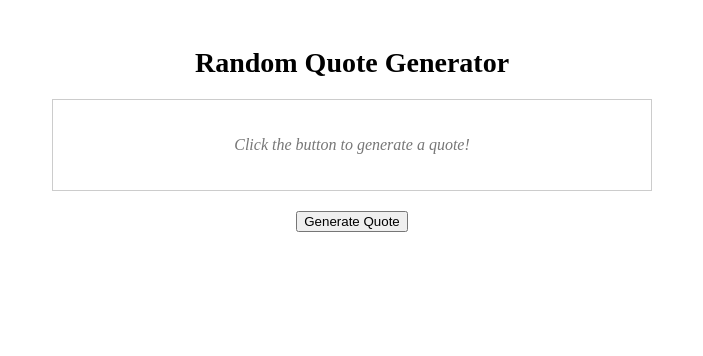
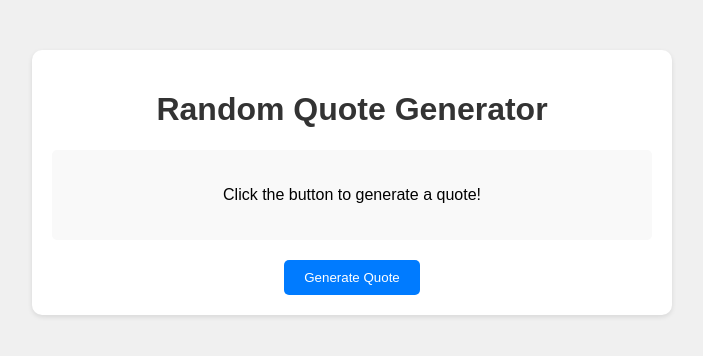
Before and after one commit to benjamin-02/sardis-devops-project, a plain HTML site: page front_end/public/index.html in a window 1280 px wide. Shown: the whole page, without its empty margins (288-991 px from the left). Drawn offline with Linux system fonts and the light colour scheme.

Commit message:
style bugfix & revert the environment variable change

```diff
--- a/front_end/public/script.js
+++ b/front_end/public/script.js
@@ -5,8 +5,9 @@ async function getQuote() {
 
     try {
         // Get backend URL from environment variable SARDIS_BACKEND_URL
-        const backendUrl = process.env.SARDIS_BACKEND_URL;
-        const response = await fetch(backendUrl);
+        // const backendUrl = process.env.SARDIS_BACKEND_URL;
+        // const response = await fetch(backendUrl);
+        const response = await fetch('http://mybackend:5000/quote');
         const data = await response.json();
         // Hide loading spinner
         document.getElementById('loader').style.display = 'none';
--- a/front_end/public/styles.css
+++ b/front_end/public/styles.css
@@ -1,39 +1,47 @@
 /* styles.css */
+body {
+    font-family: Arial, sans-serif;
+    background-color: #f0f0f0;
+    margin: 0;
+    padding: 0;
+}
+
 .container {
     max-width: 600px;
-    margin: 0 auto;
+    margin: 50px auto;
+    padding: 20px;
+    background-color: #fff;
+    border-radius: 10px;
+    box-shadow: 0 2px 5px rgba(0, 0, 0, 0.1);
     text-align: center;
-    padding: 20px;
 }
 
 h1 {
-    font-size: 28px;
-    margin-bottom: 20px;
+    color: #333;
 }
 
 .quote-container {
-    border: 1px solid #ccc;
+    margin-bottom: 20px;
     padding: 20px;
-    margin-bottom: 20px;
+    background-color: #f9f9f9;
+    border-radius: 5px;
 }
 
-#quote-placeholder {
+#quote {
+    font-size: 1.2em;
     font-style: italic;
-    color: #777;
 }
 
-.loader {
-    border: 4px solid #f3f3f3; /* Light grey */
-    border-top: 4px solid #3498db; /* Blue */
-    border-radius: 50%;
-    width: 30px;
-    height: 30px;
-    animation: spin 1s linear infinite;
-    display: none; /* Initially hidden */
-    margin: 0 auto;
+#generate-btn {
+    padding: 10px 20px;
+    background-color: #007bff;
+    color: #fff;
+    border: none;
+    border-radius: 5px;
+    cursor: pointer;
+    transition: background-color 0.3s ease;
 }
 
-@keyframes spin {
-    0% { transform: rotate(0deg); }
-    100% { transform: rotate(360deg); }
+#generate-btn:hover {
+    background-color: #0056b3;
 }
```
